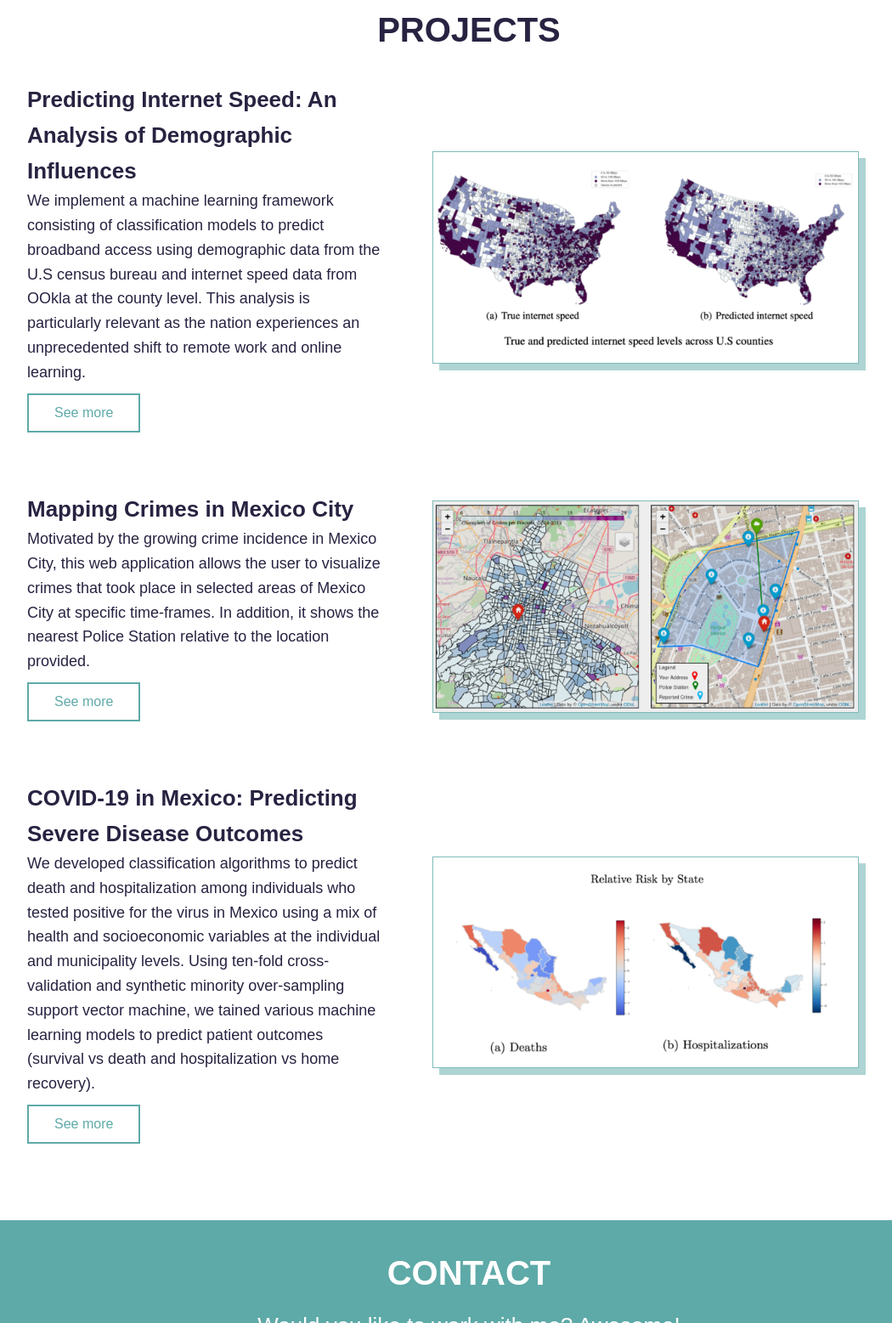
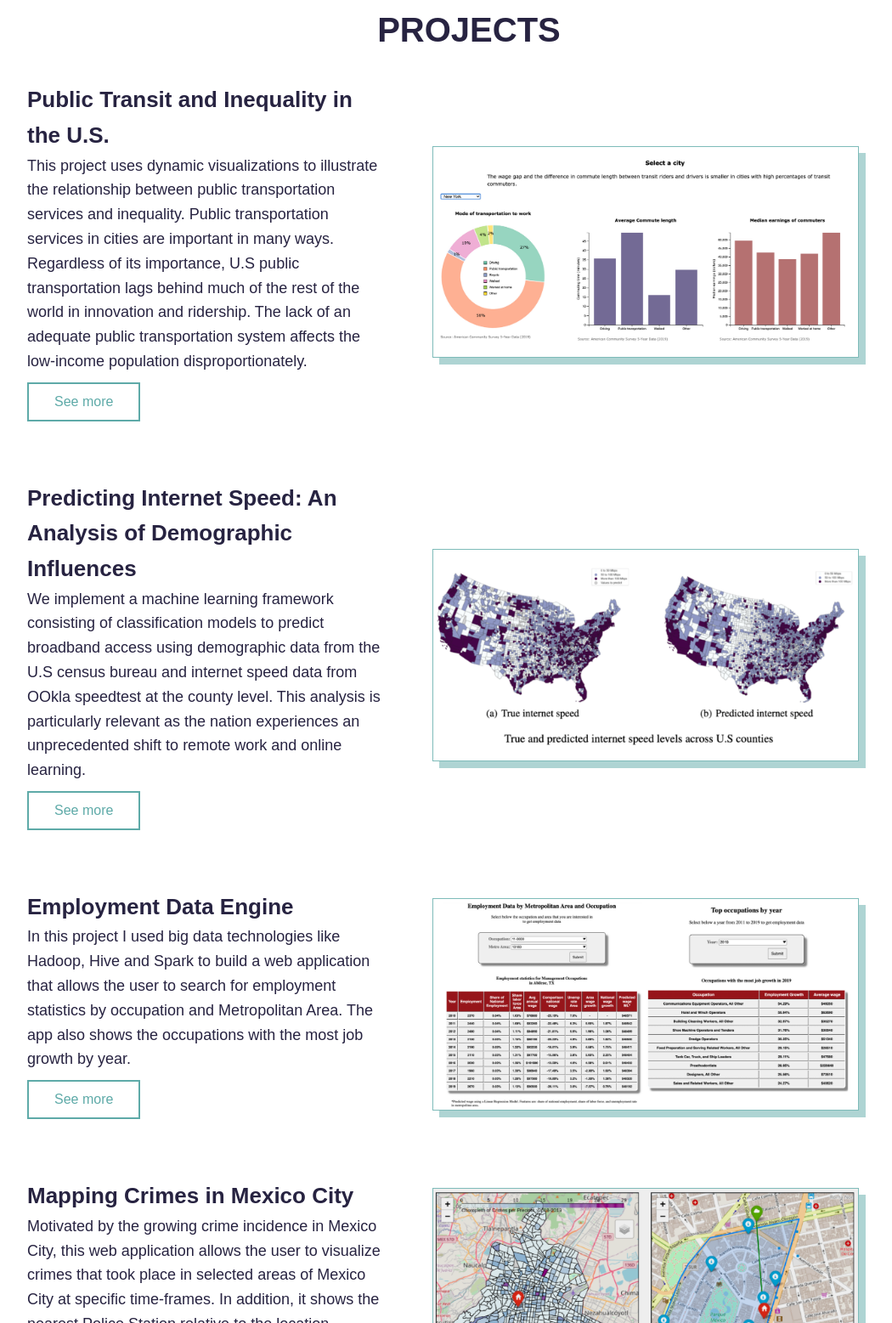
Before and after one commit to stephramos/my-website, a plain HTML site: page index.html in a window 1280 px wide. Shown: the part 1463-3020 px from the top of the page at 85% size, without its empty margins (88-1138 px from the left). Drawn offline with Linux system fonts and the light colour scheme.

Commit message:
added new projects

```diff
--- a/index.html
+++ b/index.html
@@ -1,7 +1,6 @@
 <!DOCTYPE html>
 <html>
   <head>
-    <!-- Dont worry too much about this head stuff, you'll find out more about it in time-->
     <title>Scholar Recreation</title>
     <meta charset="utf-8" />
     <meta
@@ -33,13 +32,38 @@
       <div class="center"><p>PROJECTS</p></div>
       <div class="container">
         <div class="panel-left-p" style="text-align: right">
+          <div><p class="ptitle">Public Transit and Inequality in the U.S.</p>
+          <p class="text"> This project uses dynamic visualizations to illustrate the relationship between public transportation services and inequality.
+          Public transportation services in cities are important in many ways.
+          Regardless of its importance, U.S public transportation lags behind much of the rest of the world in innovation and ridership. The lack of an adequate public transportation system affects the low-income population disproportionately.</p>
+          <a href="https://stephramos.github.io/dynamic-proyect-transit-d3/"><button type="button" class="button3">See more</button></a>
+          </div>
+        </div>
+        <div class="panel-right-p" style="text-align: right">
+          <img src="data_viz.png" align="center" width="80%" />
+        </div>
+      </div>
+      <div class="container">
+        <div class="panel-left-p" style="text-align: right">
           <div><p class="ptitle">Predicting Internet Speed: An Analysis of Demographic Influences</p>
-          <p class="text"> We implement a machine learning framework consisting of classification models to predict broadband access using demographic data from the U.S census bureau and internet speed data from OOkla at the county level. This analysis is particularly relevant as the nation experiences an unprecedented shift to remote work and online learning.</p>
+          <p class="text"> We implement a machine learning framework consisting of classification models to predict broadband access using demographic data from the U.S census bureau and internet speed data from OOkla speedtest at the county level. This analysis is particularly relevant as the nation experiences an unprecedented shift to remote work and online learning.</p>
           <a href="https://github.com/stephramos/internet-speed-ml"><button type="button" class="button3">See more</button></a>
           </div>
         </div>
         <div class="panel-right-p" style="text-align: right">
           <img src="internet-speed.png" align="center" width="80%" />
+        </div>
+      </div>
+      <div class="container">
+        <div class="panel-left-p" style="text-align: right">
+          <div><p class="ptitle">Employment Data Engine</p>
+          <p class="text"> In this project I used big data technologies like Hadoop, Hive and Spark to build a web application that allows the user to search for employment statistics by occupation and Metropolitan Area.
+          The app also shows the occupations with the most job growth by year.</p>
+          <a href="https://github.com/stephramos/employment-engine"><button type="button" class="button3">See more</button></a>
+          </div>
+        </div>
+        <div class="panel-right-p" style="text-align: right">
+          <img src="big_data.png" align="center" width="80%" />
         </div>
       </div>
       <div class="container">
```
Also changed, not shown: big_data.png (added), data_viz.png (added).
